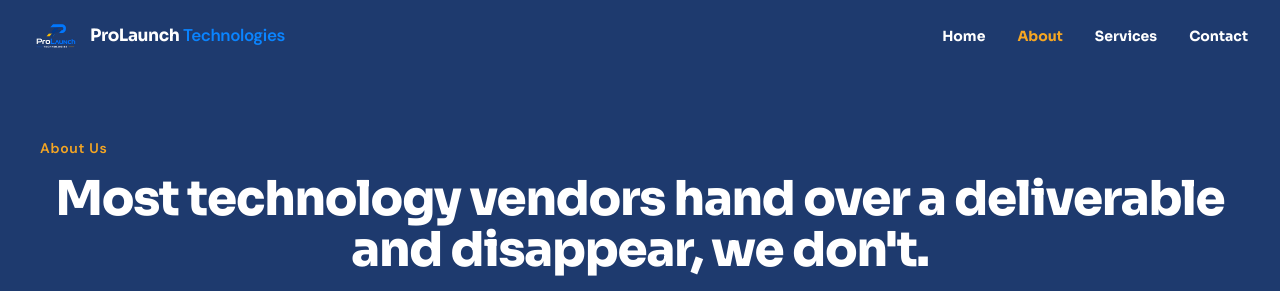
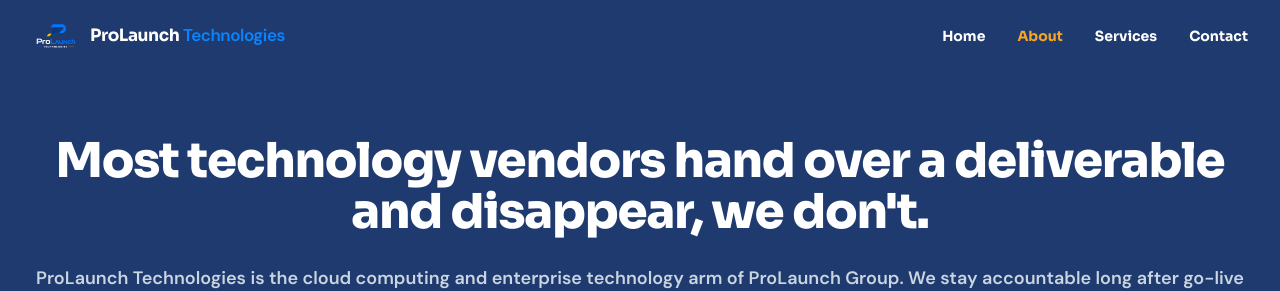
Before and after one commit to ProLaunch-Group/ptech-web, a Next.js app: page /about in a window 1280 px wide. Shown: the top 291 px of the page. Built offline with nearby package versions, Linux system fonts and the light colour scheme.

Commit message:
Chore: removed unused import files and remove redundanty lines of code

```diff
--- a/src/components/module/about/AboutUsHero.tsx
+++ b/src/components/module/about/AboutUsHero.tsx
@@ -2,7 +2,7 @@
 
 import { motion } from 'framer-motion';
 import { StaggerContainer } from '@/components/animation/StaggerContainer';
-import { slideFromLeft, slideFromRight } from '@/libs/motion-variants';
+import { slideFromLeft } from '@/libs/motion-variants';
 
 export default function AboutUsHero() {
   return (
@@ -12,13 +12,6 @@ export default function AboutUsHero() {
         aria-labelledby="about-hero-heading"
       >
         <header className="mx-auto max-w-7xl px-6 lg:pt-2 font-sora ">
-          <motion.p
-            variants={slideFromRight}
-            className="inline-block px-4 mb-4 text-sm font-extrabold tracking-wider text-amberGold rounded-full font-sans"
-          >
-            About Us
-          </motion.p>
-
           <motion.h1
             variants={slideFromLeft}
             id="about-hero-heading"
```
